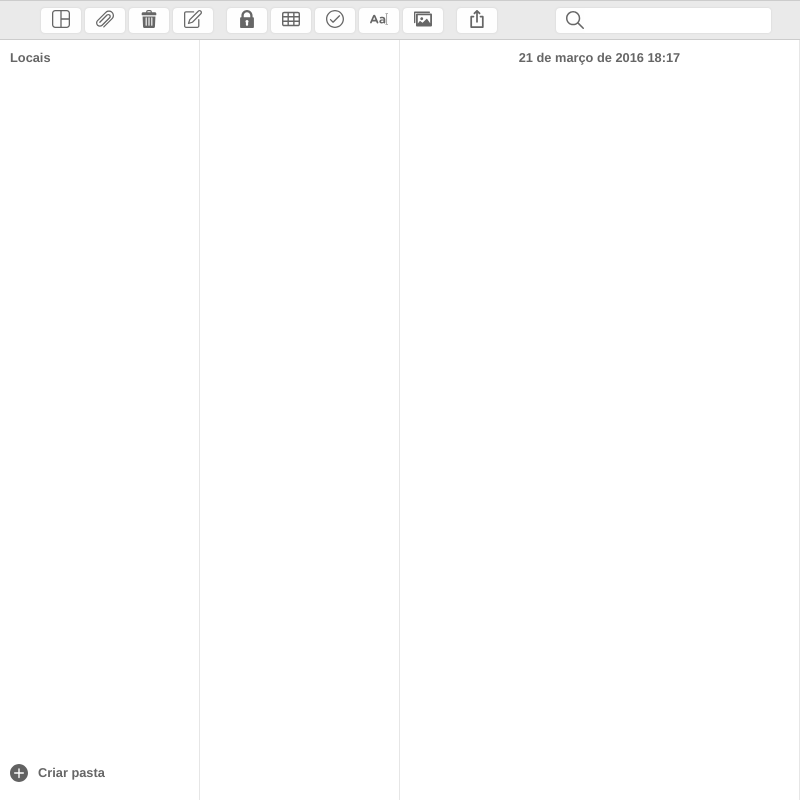
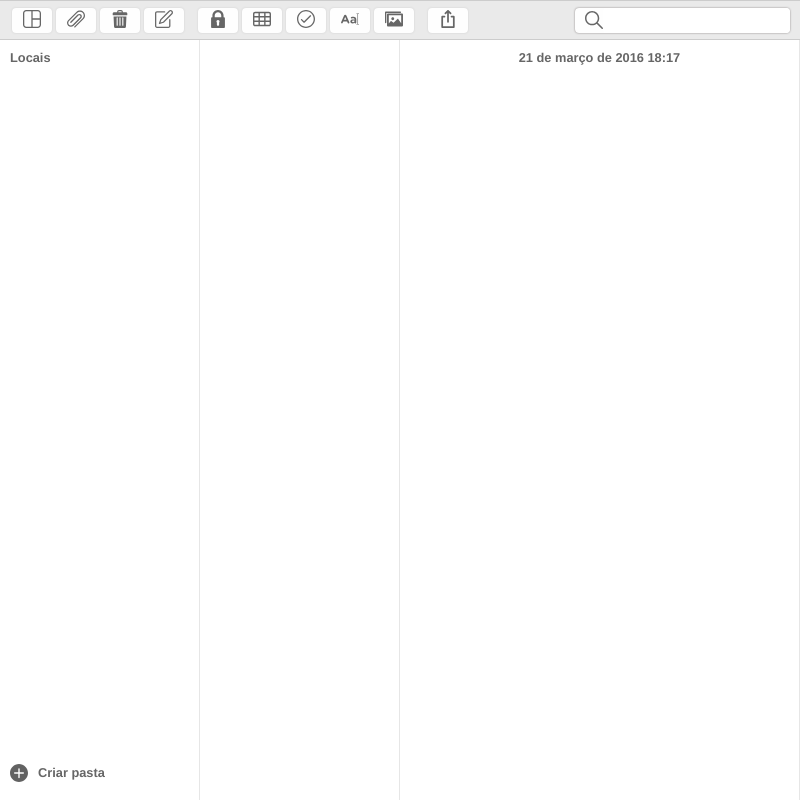
Before and after one commit to GregoryGitHub/notes, an Electron app: page index.html in a window 800 px wide. Drawn offline with Linux system fonts and the light colour scheme.

Commit message:
Corrige topo e adiciona build

```diff
--- a/style.css
+++ b/style.css
@@ -19,7 +19,7 @@ div:focus,input:focus, *:focus{
 
 .top-bar {
   display: flex;
-  justify-content: space-around;
+  justify-content: space-between;
   align-items: center;
   border-bottom: 1px solid #ccc;
   border-top: 1px solid #ccc;
@@ -42,7 +42,8 @@ div:focus,input:focus, *:focus{
   justify-content: center;
   align-items: center; background-color: #fefefe;
   padding-left: 10px;
-  box-shadow: 0px 0px 2px #ccc;
+  margin-right: 10px;
+  box-shadow: 0px 0px 2px rgb(126, 119, 119);
 
 }
 .flex {
```
Also changed, not shown: package.json (+21 -2 lines), icons/notes.ico (added).
